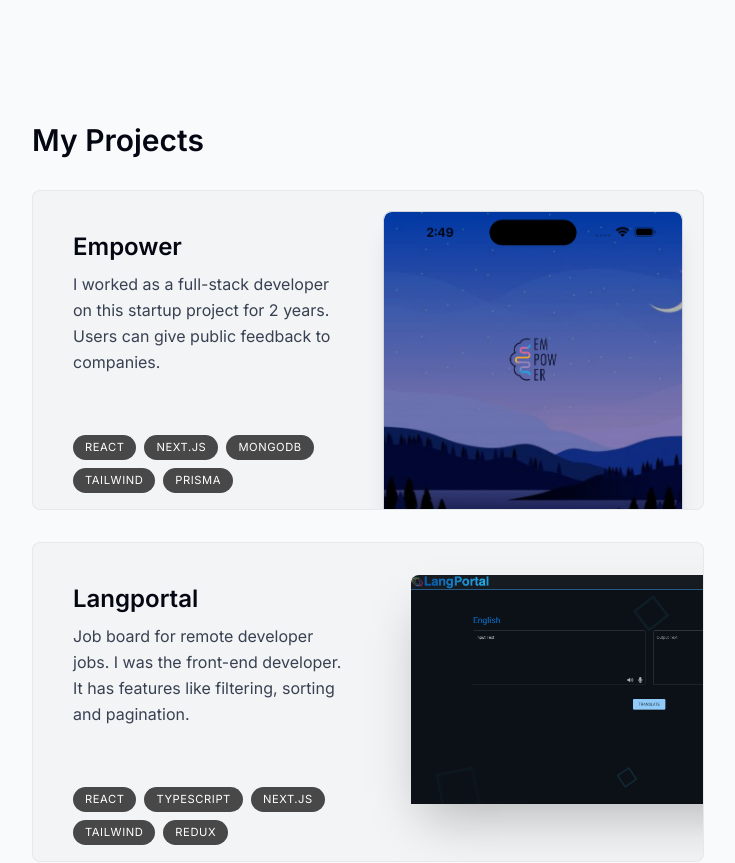
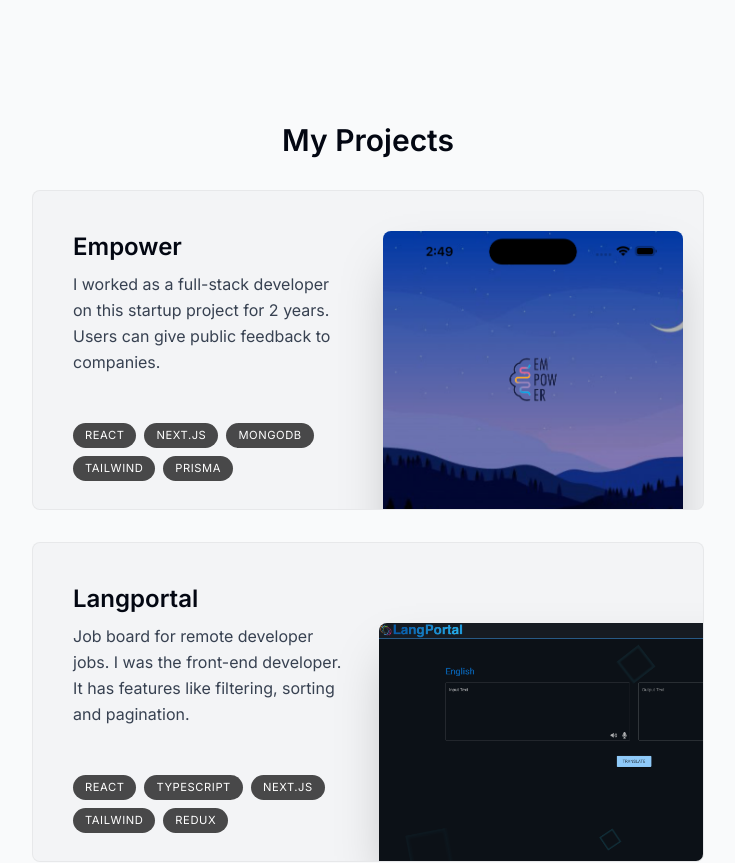
Before and after one commit to JoshuaM195/Portfolio3.0, a Next.js app: page / in a window 1280 px wide. Shown: the part 1200-2063 px from the top of the page, without its empty margins (272-1007 px from the left). Built offline with nearby package versions, Linux system fonts and the light colour scheme.

Commit message:
projectSectionRefactor

```diff
--- /dev/null
+++ b/src/components/project.tsx
@@ -0,0 +1,81 @@
+"use client";
+import { useRef } from "react";
+import { projectsData } from "@/lib/data";
+import Image from "next/image";
+import { motion, useScroll, useTransform } from "framer-motion";
+
+type ProjectProps = (typeof projectsData)[number] & {
+  isComputerProject: boolean;
+};
+
+export default function Project({
+  title,
+  description,
+  tags,
+  imageUrl,
+  isComputerProject,
+}: ProjectProps) {
+  const ref = useRef<HTMLDivElement>(null);
+  const { scrollYProgress } = useScroll({
+    target: ref,
+    offset: ["0 1", "1.33 1"],
+  });
+  const scaleProgress = useTransform(scrollYProgress, [0, 1], [0.8, 1]);
+  const opacityProgress = useTransform(scrollYProgress, [0, 1], [0.6, 1]);
+
+  return (
+    <motion.div
+      ref={ref}
+      style={{
+        scale: scaleProgress,
+        opacity: opacityProgress,
+      }}
+      className="group mb-3 sm:mb-8 last:mb-0"
+    >
+      <section className="bg-gray-100 max-w-[42rem] border border-black/5 rounded-lg overflow-hidden sm:pr-8 relative sm:h-[20rem] hover:bg-gray-200 transition">
+        <div className="pt-4 pb-7 sm:pl-10 sm:pr-2 sm:pt-10 sm:max-w-[50%] flex flex-col h-full">
+          <h3 className="text-2xl font-semibold">{title}</h3>
+          <p className="mt-2 leading-relaxed text-gray-700">{description}</p>
+          <ul className="flex flex-wrap mt-4 gap-2 sm:mt-auto">
+            {tags.map((tag, index) => (
+              <li
+                className="bg-black/[0.7] px-3 py-1 text-[0.7rem] uppercase tracking-wider text-white rounded-full dark:text-white/70"
+                key={index}
+              >
+                {tag}
+              </li>
+            ))}
+          </ul>
+        </div>
+
+        {isComputerProject ? (
+          <Image
+            src={imageUrl}
+            alt="Project I worked on"
+            quality={95}
+            className="absolute hidden sm:block top-20 -right-40 w-[30.25rem] rounded-t-lg shadow-2xl
+          transition
+          group-hover:scale-[1.04]
+          group-hover:-translate-x-3
+          group-hover:translate-y-3
+          group-hover:-rotate-2"
+          />
+        ) : (
+          <motion.div className="absolute w-[250px] h-[500px] mx-auto md:mx-0 md:absolute right-5 top-5 md:w-[300px] md:h-[600px] rounded-lg">
+            <div className="top-0 left-0 right-0 h-5 bg-gray-100 rounded-t-lg"></div>
+            <Image
+              src={imageUrl}
+              alt="Project I worked on"
+              quality={95}
+              className="absolute hidden sm:block  w-[28.25rem] rounded-t-lg shadow-2xl
+            transition
+            group-transform
+            group-hover:scale-[1.04]
+            group-hover:-translate-y-3"
+            />
+          </motion.div>
+        )}
+      </section>
+    </motion.div>
+  );
+}
--- a/src/components/projects.tsx
+++ b/src/components/projects.tsx
@@ -1,9 +1,7 @@
-"use client";
 import React from "react";
 import SectionHeading from "./section-heading";
 import { projectsData } from "@/lib/data";
-import Image from "next/image";
-import { motion } from "framer-motion";
+import Project from "./project";
 
 export default function Projects() {
   return (
@@ -19,53 +17,3 @@ export default function Projects() {
     </section>
   );
 }
-
-type ProjectProps = (typeof projectsData)[number] & {
-  isComputerProject: boolean;
-};
-
-function Project({
-  title,
-  description,
-  tags,
-  imageUrl,
-  isComputerProject,
-}: ProjectProps) {
-  return (
-    <section className="bg-gray-100 max-w-[42rem] border border-black/5 rounded-lg overflow-hidden sm:pr-8 relative sm:h-[20rem] mb-3 sm:mb-8">
-      <div className="py-4 px-5 sm:pl-10 sm:pr-2 sm:pt-10 sm:max-w-[50%] flex flex-col h-full sm:group-even:ml-[18rem]">
-        <h3 className="text-2xl font-semibold">{title}</h3>
-        <p className="mt-2 leading-relaxed text-gray-700">{description}</p>
-        <ul className="flex flex-wrap mt-4 gap-2 sm:mt-auto">
-          {tags.map((tag, index) => (
-            <li
-              className="bg-black/[0.7] px-3 py-1 text-[0.7rem] uppercase tracking-wider text-white rounded-full dark:text-white/70"
-              key={index}
-            >
-              {tag}
-            </li>
-          ))}
-        </ul>
-      </div>
-
-      {isComputerProject ? (
-        <Image
-          src={imageUrl}
-          alt="Project I worked on"
-          quality={95}
-          className="absolute hidden sm:block top-8 -right-40 w-[28.25rem] rounded-t-lg shadow-2xl"
-        />
-      ) : (
-        <motion.div className="relative w-[250px] h-[500px] mx-auto md:mx-0 md:absolute right-5 top-5 md:w-[300px] md:h-[600px] bg-white border border-gray-300 rounded-lg shadow-xl overflow-hidden">
-          <div className="absolute top-0 left-0 right-0 h-5 bg-gray-200 rounded-t-lg"></div>
-          <Image
-            src={imageUrl}
-            alt="Project I worked on"
-            quality={95}
-            className="absolute rounded-t-lg shadow-2xl"
-          />
-        </motion.div>
-      )}
-    </section>
-  );
-}
--- a/src/components/section-heading.tsx
+++ b/src/components/section-heading.tsx
@@ -5,7 +5,10 @@ type SectionHeadingProps = {
 };
 export default function SectionHeading({ children }: SectionHeadingProps) {
   return (
-    <h2 className="text-3xl capitalize mb-8" style={{ fontWeight: 600 }}>
+    <h2
+      className="text-3xl capitalize mb-8 text-center"
+      style={{ fontWeight: 600 }}
+    >
       {children}
     </h2>
   );
```
